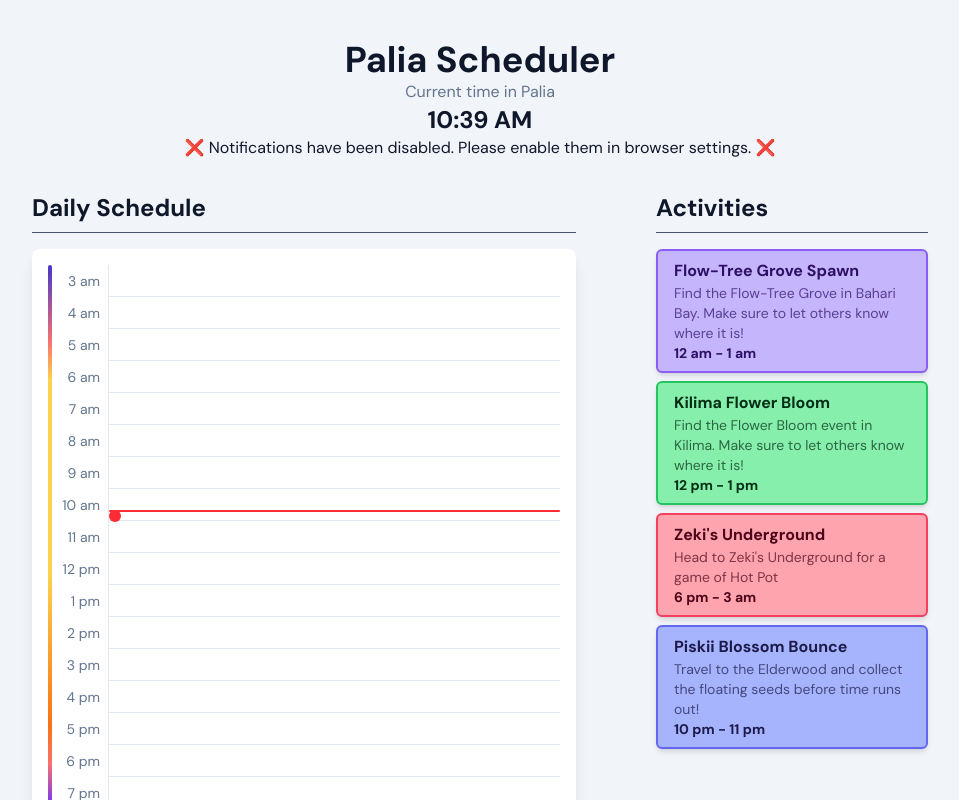
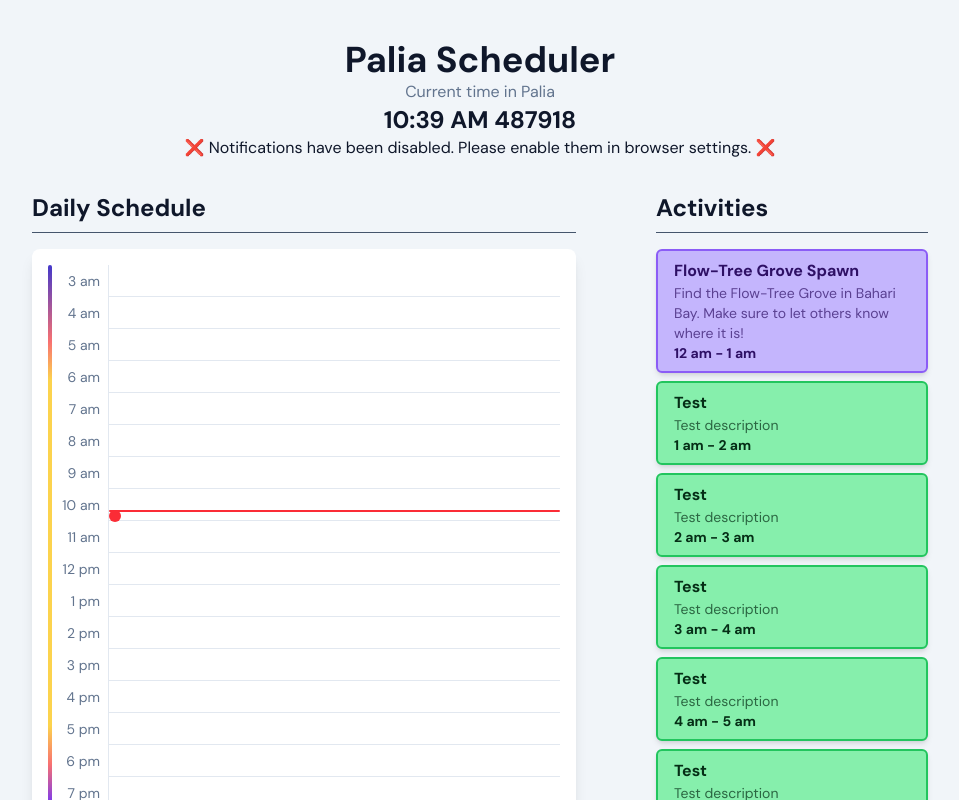
Before and after one commit to AedanG1/Palia-Scheduler, a Next.js app: page / in a window 1280 px wide. Shown: the top 800 px of the page, without its empty margins (160-1119 px from the left). Built offline with nearby package versions, Linux system fonts and the light colour scheme.

Commit message:
fix usePaliaTime logic to get palia days passed

```diff
--- a/src/app/components/PaliaClock.tsx
+++ b/src/app/components/PaliaClock.tsx
@@ -2,9 +2,9 @@
 import usePaliaTime from "../hooks/usePaliaTime"
 
 export default function PaliaClock(): JSX.Element {
-  const {paliaTime12Hour} = usePaliaTime();
+  const {paliaTime12Hour, paliaDayNumber} = usePaliaTime();
 
   return (
-    <h3 className="text-2xl font-bold">{paliaTime12Hour}</h3>
+    <h3 className="text-2xl font-bold">{paliaTime12Hour} {paliaDayNumber}</h3>
   )
 }
--- a/src/app/components/ScheduleTable.tsx
+++ b/src/app/components/ScheduleTable.tsx
@@ -52,8 +52,7 @@
                 #4338ca 0%,    /* 3am - indigo-700 */
                 #f87171 10%,    /* 5am - red-400 */
                 #fcd34d 15%,   /* 6am - amber-300 */
-                #fcd34d 40%,   /* 6am - amber-300 */
-                #f97316 60%,   /* 5pm - orange-500 */
+                #fcd34d 60%,   /* 6am - amber-300 */
                 #f87171 65%,    /* 6pm - red-400 */
                 #7c3aed 70%,   /* 7pm - violet-600 */
                 #4338ca 90%   /* 9pm - indigo-700 */
--- a/src/app/data.ts
+++ b/src/app/data.ts
@@ -67,5 +67,192 @@
     colorBg: "#86efac", // green 300
     colorText: "#052e16", // green 950
     colorBorder: "#22c55e" // green 500
-  }
+  },
+  {
+    id: nanoid(),
+    name: "Test",
+    desc: "Test description",
+    location: "Kilima",
+    startHour: 1,
+    endHour: 2,
+    colorBg: "#86efac", // green 300
+    colorText: "#052e16", // green 950
+    colorBorder: "#22c55e" // green 500
+  },
+  {
+    id: nanoid(),
+    name: "Test",
+    desc: "Test description",
+    location: "Kilima",
+    startHour: 2,
+    endHour: 3,
+    colorBg: "#86efac", // green 300
+    colorText: "#052e16", // green 950
+    colorBorder: "#22c55e" // green 500
+  },
+  {
+    id: nanoid(),
+    name: "Test",
+    desc: "Test description",
+    location: "Kilima",
+    startHour: 3,
+    endHour: 4,
+    colorBg: "#86efac", // green 300
+    colorText: "#052e16", // green 950
+    colorBorder: "#22c55e" // green 500
+  },
+  {
+    id: nanoid(),
+    name: "Test",
+    desc: "Test description",
+    location: "Kilima",
+    startHour: 4,
+    endHour: 5,
+    colorBg: "#86efac", // green 300
+    colorText: "#052e16", // green 950
+    colorBorder: "#22c55e" // green 500
+  },
+  {
+    id: nanoid(),
+    name: "Test",
+    desc: "Test description",
+    location: "Kilima",
+    startHour: 5,
+    endHour: 6,
+    colorBg: "#86efac", // green 300
+    colorText: "#052e16", // green 950
+    colorBorder: "#22c55e" // green 500
+  },
+  {
+    id: nanoid(),
+    name: "Test",
+    desc: "Test description",
+    location: "Kilima",
+    startHour: 6,
+    endHour: 7,
+    colorBg: "#86efac", // green 300
+    colorText: "#052e16", // green 950
+    colorBorder: "#22c55e" // green 500
+  },
+  {
+    id: nanoid(),
+    name: "Test",
+    desc: "Test description",
+    location: "Kilima",
+    startHour: 7,
+    endHour: 8,
+    colorBg: "#86efac", // green 300
+    colorText: "#052e16", // green 950
+    colorBorder: "#22c55e" // green 500
+  },
+  {
+    id: nanoid(),
+    name: "Test",
+    desc: "Test description",
+    location: "Kilima",
+    startHour: 8,
+    endHour: 9,
+    colorBg: "#86efac", // green 300
+    colorText: "#052e16", // green 950
+    colorBorder: "#22c55e" // green 500
+  },
+  {
+    id: nanoid(),
+    name: "Test",
+    desc: "Test description",
+    location: "Kilima",
+    startHour: 9,
+    endHour: 10,
+    colorBg: "#86efac", // green 300
+    colorText: "#052e16", // green 950
+    colorBorder: "#22c55e" // green 500
+  },
+  {
+    id: nanoid(),
+    name: "Test",
+    desc: "Test description",
+    location: "Kilima",
+    startHour: 10,
+    endHour: 11,
+    colorBg: "#86efac", // green 300
+    colorText: "#052e16", // green 950
+    colorBorder: "#22c55e" // green 500
+  },
+  {
+    id: nanoid(),
+    name: "Test",
+    desc: "Test description",
+    location: "Kilima",
+    startHour: 11,
+    endHour: 12,
+    colorBg: "#86efac", // green 300
+    colorText: "#052e16", // green 950
+    colorBorder: "#22c55e" // green 500
+  },
+  {
+    id: nanoid(),
+    name: "Test",
+    desc: "Test description",
+    location: "Kilima",
+    startHour: 12,
+    endHour: 13,
+    colorBg: "#86efac", // green 300
+    colorText: "#052e16", // green 950
+    colorBorder: "#22c55e" // green 500
+  },
+  {
+    id: nanoid(),
+    name: "Test",
+    desc: "Test description",
+    location: "Kilima",
+    startHour: 13,
+    endHour: 14,
+    colorBg: "#86efac", // green 300
+    colorText: "#052e16", // green 950
+    colorBorder: "#22c55e" // green 500
+  },
+  {
+    id: nanoid(),
+    name: "Test",
+    desc: "Test description",
+    location: "Kilima",
+    startHour: 14,
+    endHour: 15,
+    colorBg: "#86efac", // green 300
+    colorText: "#052e16", // green 950
+    colorBorder: "#22c55e" // green 500
+  },
+  {
+    id: nanoid(),
+    name: "Test",
+    desc: "Test description",
+    location: "Kilima",
+    startHour: 15,
+    endHour: 16,
+    colorBg: "#86efac", // green 300
+    colorText: "#052e16", // green 950
+    colorBorder: "#22c55e" // green 500
+  },
+  {
+    id: nanoid(),
+    name: "Test",
+    desc: "Test description",
+    location: "Kilima",
+    startHour: 16,
+    endHour: 17,
+    colorBg: "#86efac", // green 300
+    colorText: "#052e16", // green 950
+    colorBorder: "#22c55e" // green 500
+  },
+  {
+    id: nanoid(),
+    name: "Test",
+    desc: "Test description",
+    location: "Kilima",
+    startHour: 17,
+    endHour: 18,
+    colorBg: "#86efac", // green 300
+    colorText: "#052e16", // green 950
+    colorBorder: "#22c55e" // green 500
+  },
 ];
--- a/src/app/hooks/useActivityNotification.ts
+++ b/src/app/hooks/useActivityNotification.ts
@@ -22,23 +22,21 @@
     // if there's nothing on the schedule, do nothing
     if (!schedule.length) return;
 
-    // Find all activities starting in the next hour
-    const upcomingActivities = schedule.filter(
+    // Find first activity starting in the next hour
+    const upcomingActivity = schedule.find(
       (activity) => activity.startHour === (paliaCurrentHour + 1) % 24 // wrap to 0 after 23
     );
 
-    if (upcomingActivities) {
-      upcomingActivities.forEach((activity) => {
-        if (notifiedRecord[activity.id] !== paliaDayNumber) {
-          new Notification(activity.name, { body: activity.desc });
+    if (upcomingActivity) {
+      if (notifiedRecord[upcomingActivity.id] !== paliaDayNumber) {
+        new Notification(upcomingActivity.name, { body: upcomingActivity.desc });
 
-          // mark as notified
-          setNotifiedRecord((prev) => ({
-            ...prev,
-            [activity.id]: paliaDayNumber,
-          }));
-        }
-      });
+        // mark as notified
+        setNotifiedRecord((prev) => ({
+          ...prev,
+          [upcomingActivity.id]: paliaDayNumber,
+        }));
+      }
     }
 
   }, [paliaCurrentHour, schedule, permissionStatus, paliaDayNumber])
--- a/src/app/hooks/usePaliaTime.ts
+++ b/src/app/hooks/usePaliaTime.ts
@@ -16,9 +16,11 @@
     paliaCurrentHour: 0,
     paliaTime24Hour: "00:00",
     paliaTime12Hour: "12:00 AM",
-    paliaDayNumber: 0
+    paliaDayNumber: 0,
   });
 
+  // The offset in seconds from the Unix epoch (UTC) to the Palia epoch (Sunday 12AM PST).
+  // (8 hours for UTC->PST) + (3 full days for Thursday->Sunday).
   const PST_UTC_SUNDAY_OFFSET = 60 * 60 * (8 + 3 * 24);
   const MINUTE = 60;
   const HOUR = 60 * 60;
@@ -43,22 +45,32 @@
 
   useEffect(() => {
     const intervalId = setInterval(() => {
+      // Palia's in-game clock is anchored to Sunday, August 13, 2023, at 12:00 AM PST.
+      // Using the PST_UTC_SUNDAY_OFFSET we calculate the real-world seconds since Palia's epoch.
       const now = new Date();
       const epochSeconds = now.getTime() / 1000;
-      const realTimePST = epochSeconds - PST_UTC_SUNDAY_OFFSET;
-      const paliaSeconds = (realTimePST * 24) % DAY;
+      const realSecondsSincePaliaEpoch = epochSeconds - PST_UTC_SUNDAY_OFFSET;
+      // Palia time is x24 faster than real time.
+      // Convert real seconds since Palia's epoch to Palia seconds
+      const totalPaliaSeconds = realSecondsSincePaliaEpoch * 24;
+      // Calculate the total number of Palia days that have passed since Palia's epoch
+      const totalPaliaDayCount = Math.floor(totalPaliaSeconds / DAY);
 
-      const totalMinutes = Math.floor(paliaSeconds / MINUTE);
-      const minute = totalMinutes % 60;
-      const hour = (totalMinutes - minute) / 60;
-      const dayNumber = Math.floor(paliaSeconds / DAY);
+      // get amount of seconds passed in the current palia day using modulo
+      const paliaSecondsInCurrentDay = totalPaliaSeconds % DAY;
+      // get amount of minutes passed in the current palia day
+      const paliaMinutesInCurrentDay = Math.floor(paliaSecondsInCurrentDay / MINUTE);
+      // convert amount of minutes passed to minutes in current hour (0-59)
+      const minute = paliaMinutesInCurrentDay % 60;
+      // convert amount of minutes passed to hour in current day (0-23)
+      const hour = (paliaMinutesInCurrentDay - minute) / 60;
 
       setPaliaTime({
         paliaCurrentHour: hour,
         paliaCurrentMinute: minute,
         paliaTime24Hour: `${formatSegment(hour)}:${formatSegment(minute)}`,
         paliaTime12Hour: `${format12Hour(hour)}:${formatSegment(minute)} ${getMeridiem(hour)}`,
-        paliaDayNumber: dayNumber
+        paliaDayNumber: totalPaliaDayCount,
       });
     }, 250)
 
```
